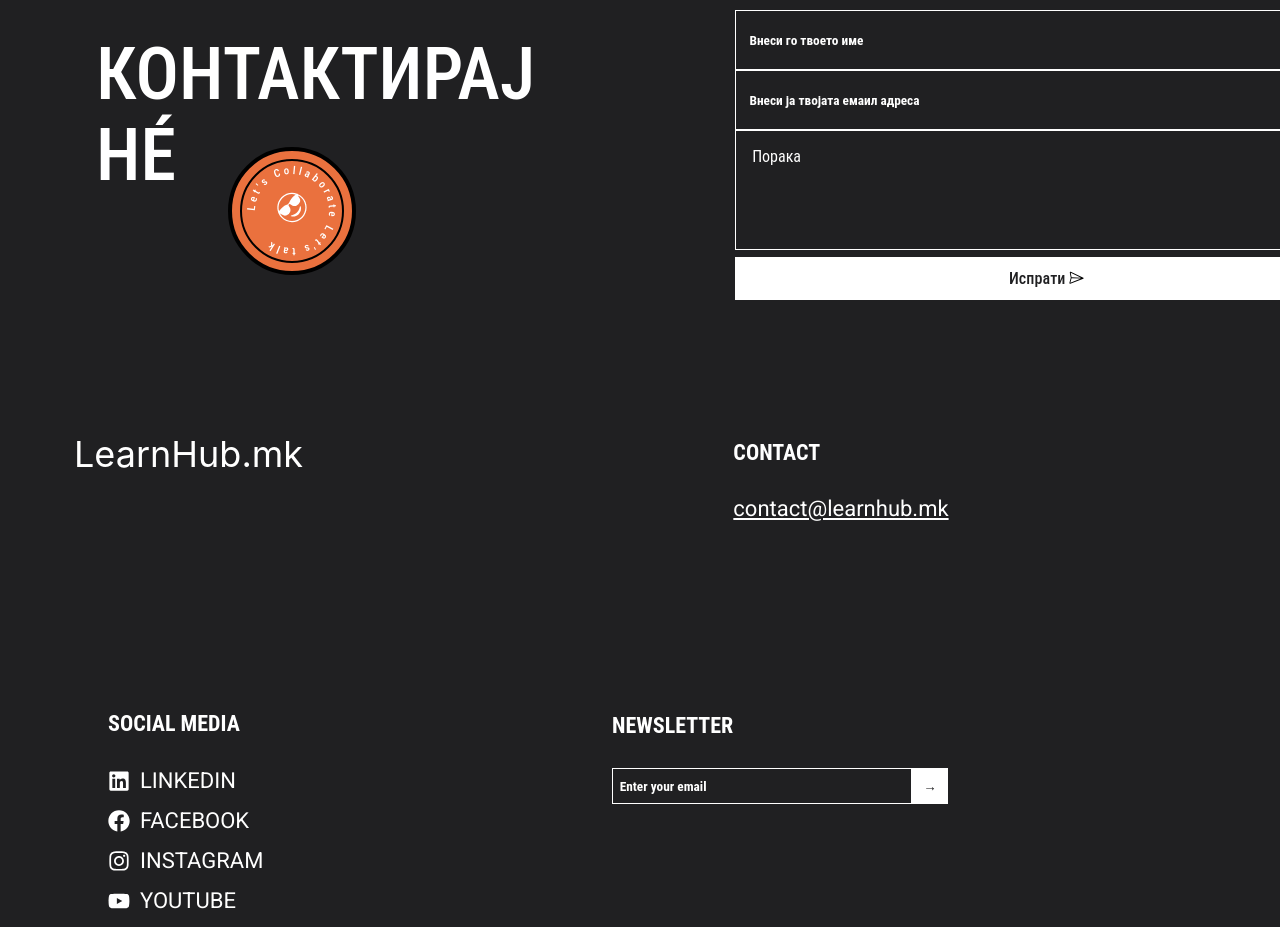
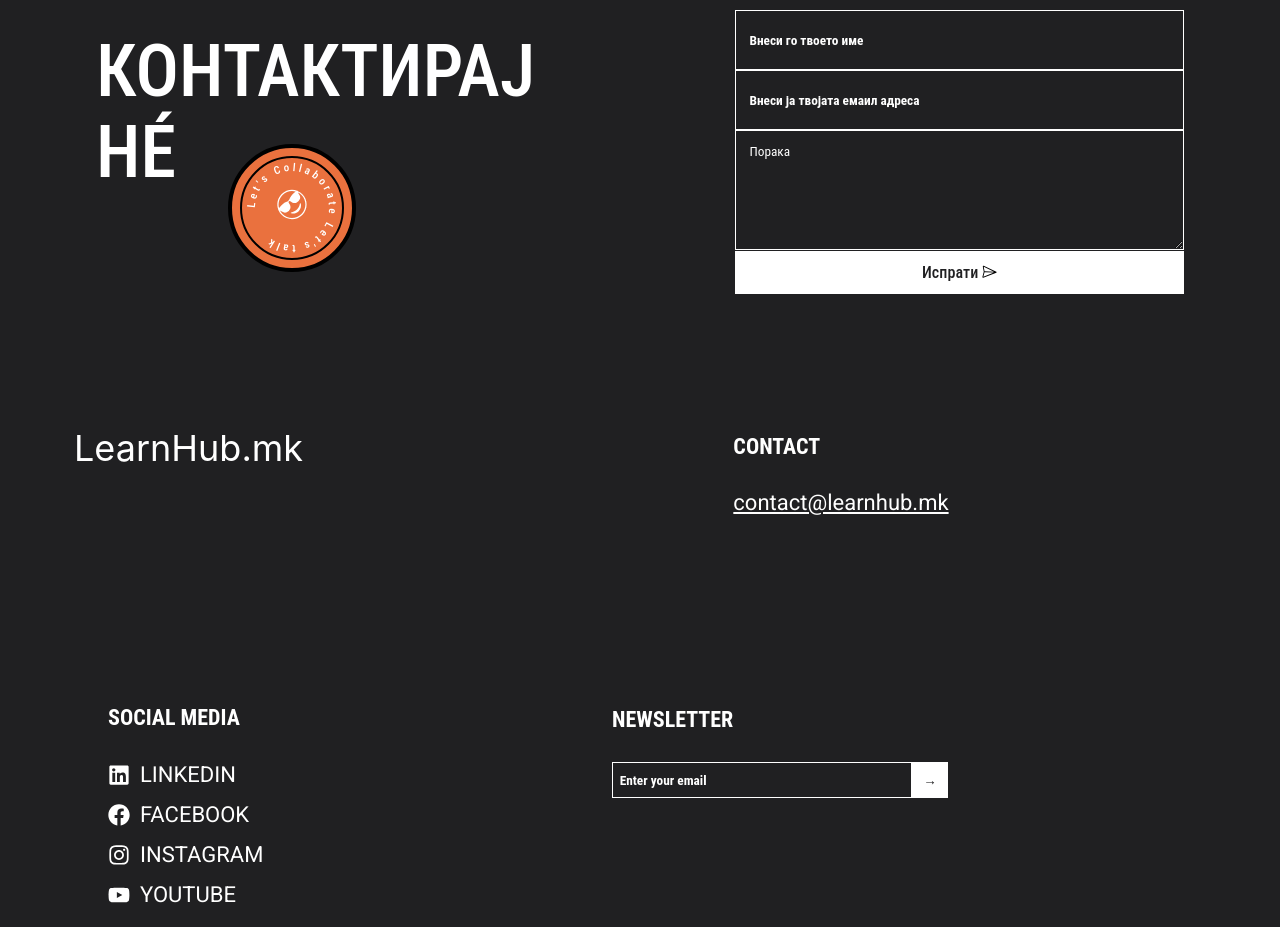
Before and after one commit to learnhubmk/app, a Next.js app: page / in a window 1280 px wide. Shown: the part 2580-3507 px from the top of the page. Built offline with nearby package versions, Linux system fonts and the light colour scheme.

Commit message:
Made some changes into scss

```diff
--- a/components/module-components/Contact/contact.module.scss
+++ b/components/module-components/Contact/contact.module.scss
@@ -30,7 +30,7 @@
     padding: 1em;
     padding-right: 50px;
     cursor: text;
-    width: 620px;
+    width: 100%;
     height: 60px;
     color: var(--text-color);
 
@@ -44,11 +44,11 @@
     background-color: var(--bg-color);
     border: 1px solid var(--text-color);
     font-family: 'Roboto Condensed', sans-serif;
-    font-size: 16px;
     padding: 1em;
     padding-right: 50px;
-    width: 620px;
+    width: 100%;
     height: 120px;
+    margin-bottom: -6px;
 
     &::placeholder {
       color: var(--text-color);
@@ -60,7 +60,7 @@
     color: var(--bg-color);
     border: 1px solid var(--text-color);
     cursor: pointer;
-    width: 623px;
+    width: 100%;
     height: 43px;
     margin-top: 0;
     font-family: 'Roboto Condensed', sans-serif;
--- a/components/module-components/Contact/contactForm.tsx
+++ b/components/module-components/Contact/contactForm.tsx
@@ -23,10 +23,10 @@ const ContactForm: React.FC<ContactFormProps> = ({
   const formik = useFormik({
     initialValues: { username: '', email: '', message: '' },
     validationSchema: Yup.object({
-      username: Yup.string().required('Username is required!'),
+      username: Yup.string().required('Задолжително внесете име!'),
       email: Yup.string()
-        .email('Invalid email address!')
-        .required('Email is required!')
+        .email('Невалидна емаил адреса!')
+        .required('Задолжително внесете Емаил!')
         .matches(contactEmail, 'Invalid email format'),
       message: Yup.string().required('Messages is required'),
     }),
```
